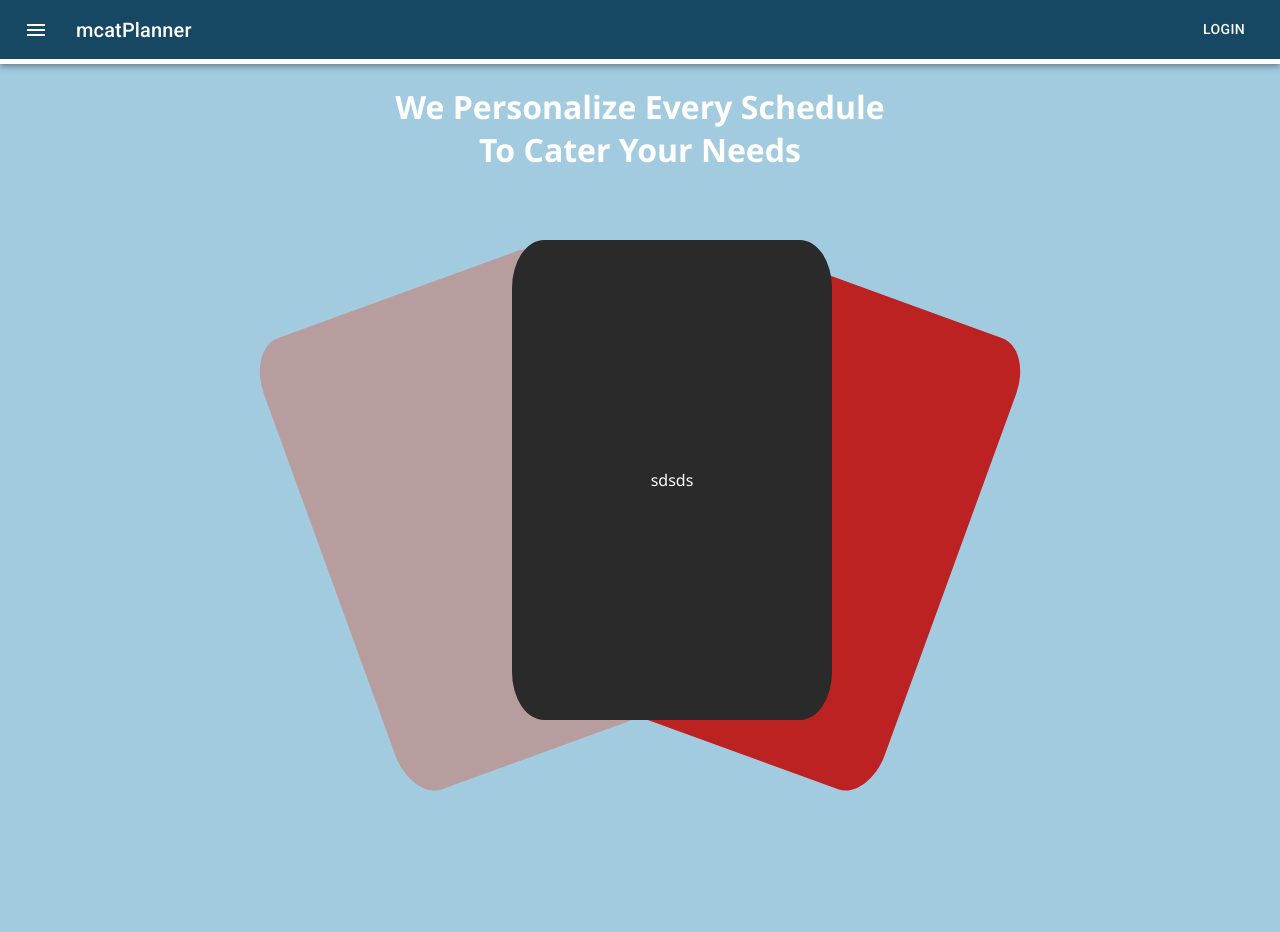
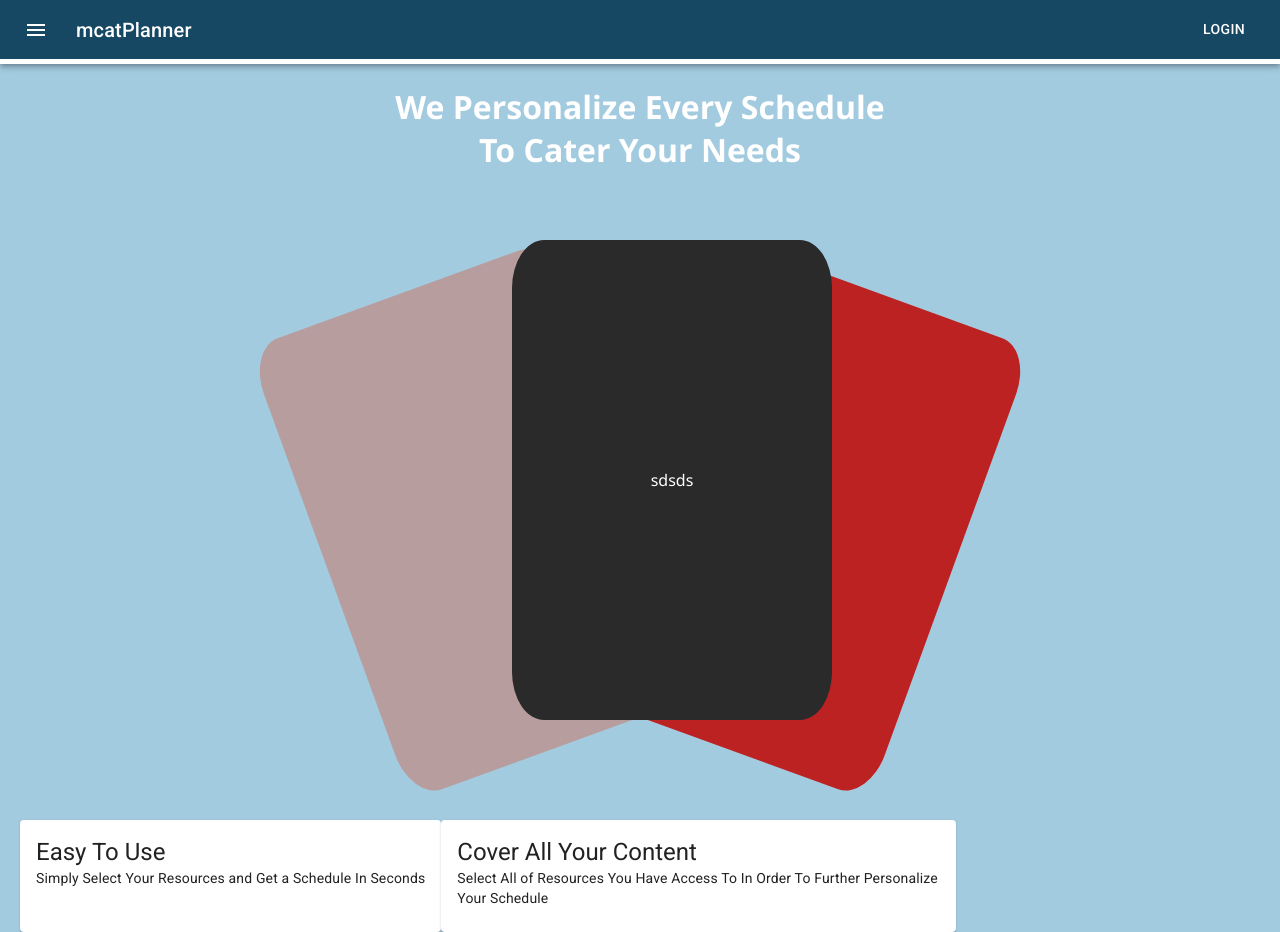
Before and after one commit to Alexanderk30/MCAT-website, a React (Create React App) app: page /about in a window 1280 px wide. Before the commit the page ends 800 px from the top, so only its background shows below. Built offline with nearby package versions, Linux system fonts and the light colour scheme.

Commit message:
added about page info cards

```diff
--- a/src/Pages/About/About.css
+++ b/src/Pages/About/About.css
@@ -1,15 +1,15 @@
 #AboutPage{
-
+    max-width: 100%;
     color:#ffff;
     font-family:'Segoe UI', Tahoma, Geneva, Verdana, sans-serif;
+    overflow-x: hidden;
 }
 #Title{
     margin: 0 auto;
     word-wrap: normal;
+    max-width: 100%;
     width: 500px;
-    overflow-wrap: break-word;
     word-wrap: break-word;
-    word-break: break-word;
     text-align: center;
 }
 #box1{
@@ -53,3 +53,10 @@
     align-items: center;
     z-index: 0;
 }
+#CardBar{
+    position:absolute;
+    max-width: 100%;
+    top:100vh;
+    margin:20px;
+    display:flex;
+}
--- a/src/Pages/About/index.tsx
+++ b/src/Pages/About/index.tsx
@@ -25,6 +25,10 @@ export default function AboutPage() {
       </div>
       <div id="box3">
       </div>
-    </div>
+      <div id="CardBar">
+        <AboutCard Title={'Easy To Use'} Body={'Simply Select Your Resources and Get a Schedule In Seconds'}></AboutCard>
+        <AboutCard Title={'Cover All Your Content'} Body={'Select All of Resources You Have Access To In Order To Further Personalize Your Schedule'}></AboutCard>
+      </div>
+      </div>
   );
 }
```
